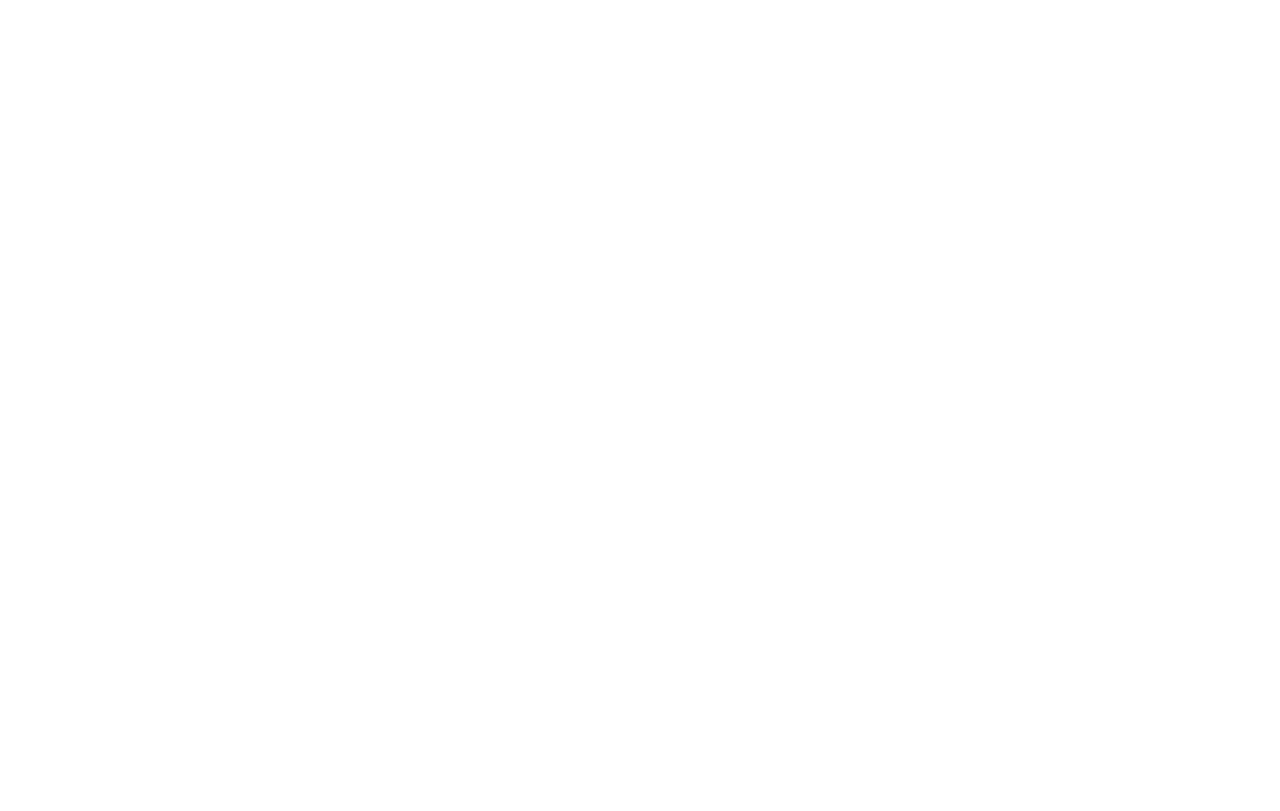
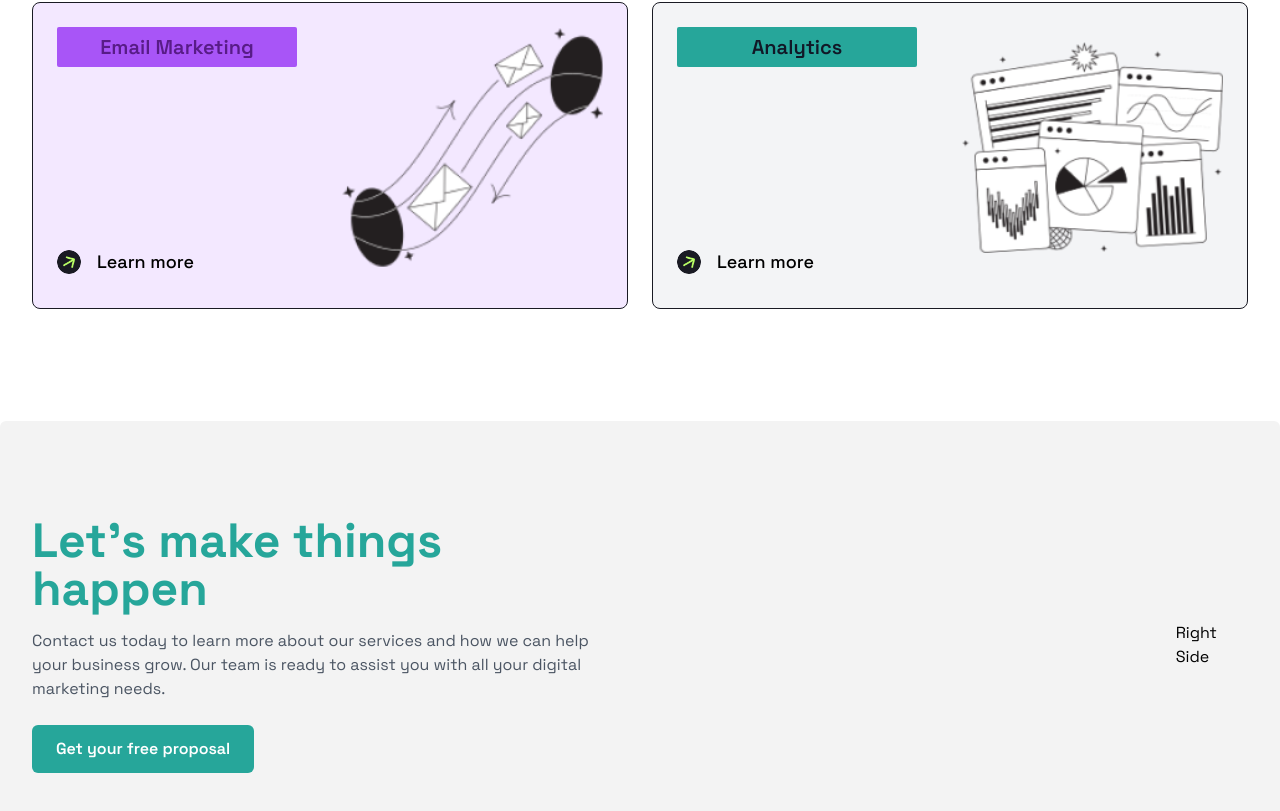
Before and after one commit to mwyzer/akt-company-profile, a React (Vite) app: page / in a window 1280 px wide. Shown: the part 1729-2540 px from the top of the page. Before the commit the page ends 1713 px from the top, so only its background shows below. Built offline with nearby package versions, Linux system fonts and the light colour scheme.

Commit message:
left side

```diff
--- a/src/App.jsx
+++ b/src/App.jsx
@@ -2,13 +2,15 @@
 import Navbar from "./components/Navbar";
 import Hero from "./components/Hero";
 import Services from "./components/Services";
+import CTA from "./components/CTA";
 
 function App() {
   return (
     <div className="font-primary overflow-hidden">
       <Navbar />
       <Hero />
-      <Services/>
+      <Services />
+      <CTA />
     </div>
   );
 }
--- /dev/null
+++ b/src/components/CTA.jsx
@@ -0,0 +1,30 @@
+import React from "react";
+
+const CTA = () => {
+  return (
+    <section className="relative py-12">
+      <div className="max-w-7xl mx-auto bg-[#F3F3F3] rounded-md sm:pt-24 pt-8 pb-12 flex flex-col md:flex-row items-center justify-between px-4 sm:px-6 lg:px-8">
+        {/* left side */}
+        <div>
+          <div className="md:w-1/2 text-center md:text-left mb-8 md:mb-0">
+            <h1 className="text-4xl md:text-5xl font-bold text-primary mb-4">
+              Let's make things happen
+            </h1>
+            <p className="text-gray-600 mb-6">
+              Contact us today to learn more about our services and how we can
+              help your business grow. Our team is ready to assist you with all
+              your digital marketing needs.
+            </p>
+            <button className="inline-block px-6 py-3 bg-primary text-white font-semibold rounded-md hover:bg-primary hover:text-black transition-all duration-300">
+              Get your free proposal
+            </button>
+          </div>
+        </div>
+        {/* Right Side */}
+        <div>Right Side</div>
+      </div>
+    </section>
+  );
+};
+
+export default CTA;
--- a/src/components/Hero.jsx
+++ b/src/components/Hero.jsx
@@ -9,7 +9,7 @@
       <div className="max-w-7xl mx-auto px-4 sm:px-6 lg:px-8 py-12 md:py-24">
         <div className="flex flex-col md:flex-row items-center gap-6">
           {/* Left Side Content */}
-          <div className="md:w-1/2">
+          <div className="md:w-2/3">
             <h1 className="text-4xl md:text-5xl font-bold text-primary mb-4">
               Enabling Global Connectivity
             </h1>
--- a/src/components/Services.jsx
+++ b/src/components/Services.jsx
@@ -8,23 +8,23 @@
       <div className="max-w-7xl mx-auto px-4 sm:px-6 lg:px-8">
         {/* Headline and description */}
         <div className="flex flex-col md:flex-row gap-4 mb-12">
-          <div className="flex-shrink-0 bg-primary text-black py-2 px-16 rounded-md">
+          <div className="flex-shrink-0 bg-primary text-white py-2 px-16 rounded-md">
             <h2 className="text-2xl font-bold">Services</h2>
           </div>
-        </div>
-        <div>
-          <p className="text-secondary md:w-2/3">
-            At our digital marketing agency, we offer a range of services to
-            help businesses grow and succeed online. These services include:
-          </p>
+          <div>
+            <p className="text-secondary md:w-2/3">
+              At our digital marketing agency, we offer a range of services to
+              help businesses grow and succeed online. These services include:
+            </p>
+          </div>
         </div>
 
-        {/* Add your services cards here */}
+        {/* Services cards */}
         <div className="grid grid-cols-1 md:grid-cols-2 gap-6">
           {servicesData.map((service, index) => (
             <div
               key={index}
-              className={`flex flex-col sm:flex-row md:justify-between md:items-center gap-6 p-6 rounded-lg border border-[#191A23] ${service.backgroundColor} ${service.textColor} `}
+              className={`flex flex-col sm:flex-row md:justify-between md:items-center gap-6 p-6 rounded-lg border border-secondary cursor-pointer ${service.backgroundColor} ${service.textColor}`}
             >
               <div className="md:w-1/2 flex flex-col h-full justify-between">
                 <button
@@ -32,14 +32,25 @@
                 >
                   {service.title}
                 </button>
-                <a href="#" className="flex items-center gap-2 mt-2">
+                <a
+                  href="#"
+                  className="flex items-center gap-4 py-2 rounded-md text-black hover:bg-opacity-80 hover:text-black/50"
+                >
                   <img
                     src={LinkIcon}
-                    alt="link icon"
+                    alt="Link icon"
                     className="size-6 rounded-full"
                   />
                   <span className="text-lg font-medium">Learn more</span>
                 </a>
+              </div>
+              {/* Service image */}
+              <div className="md:w-1/2 order-first md:order-last">
+                <img
+                  src={service.image}
+                  alt={`${service.title} illustration`}
+                  className="w-full object-cover rounded-md mb-4"
+                />
               </div>
             </div>
           ))}
```
